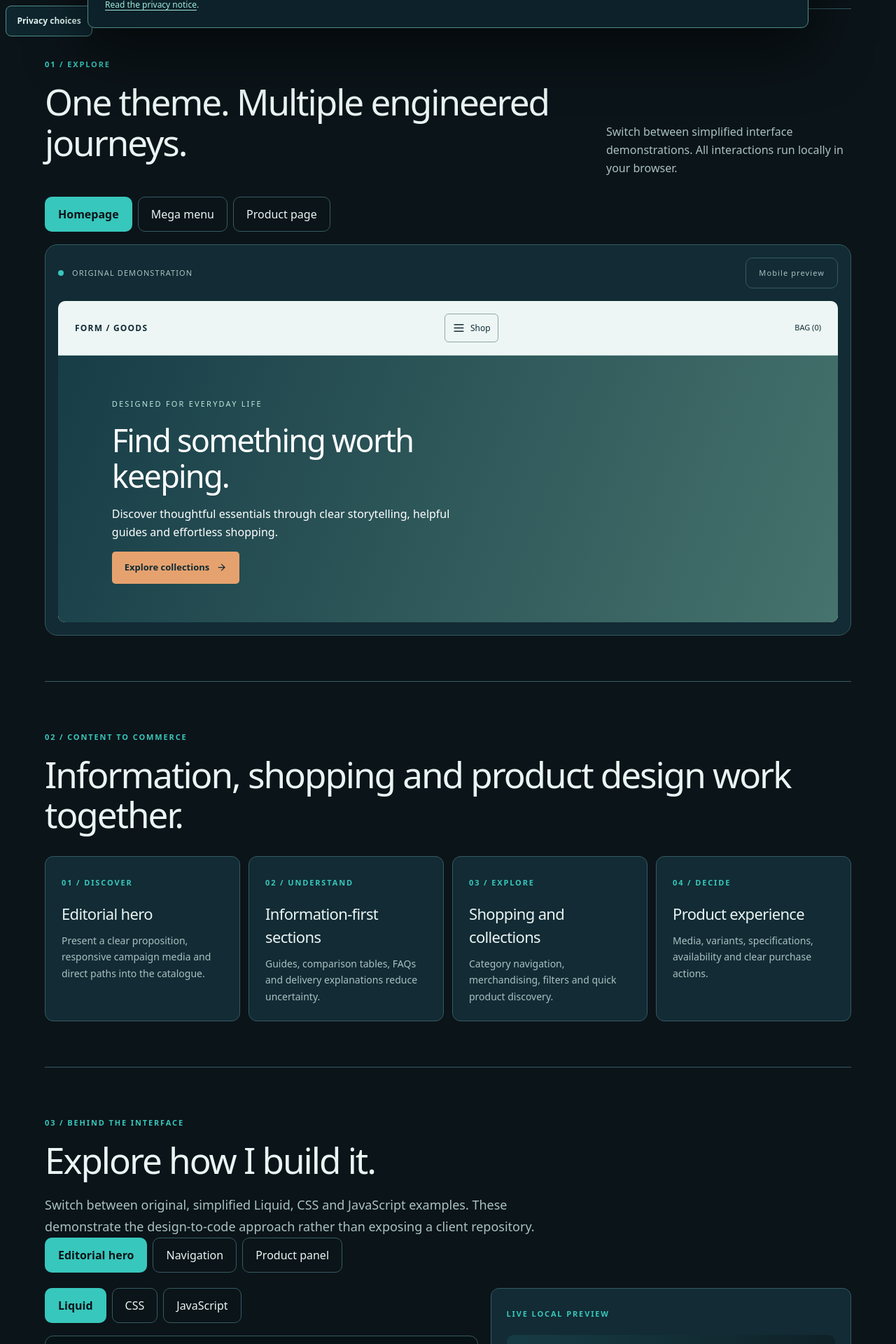
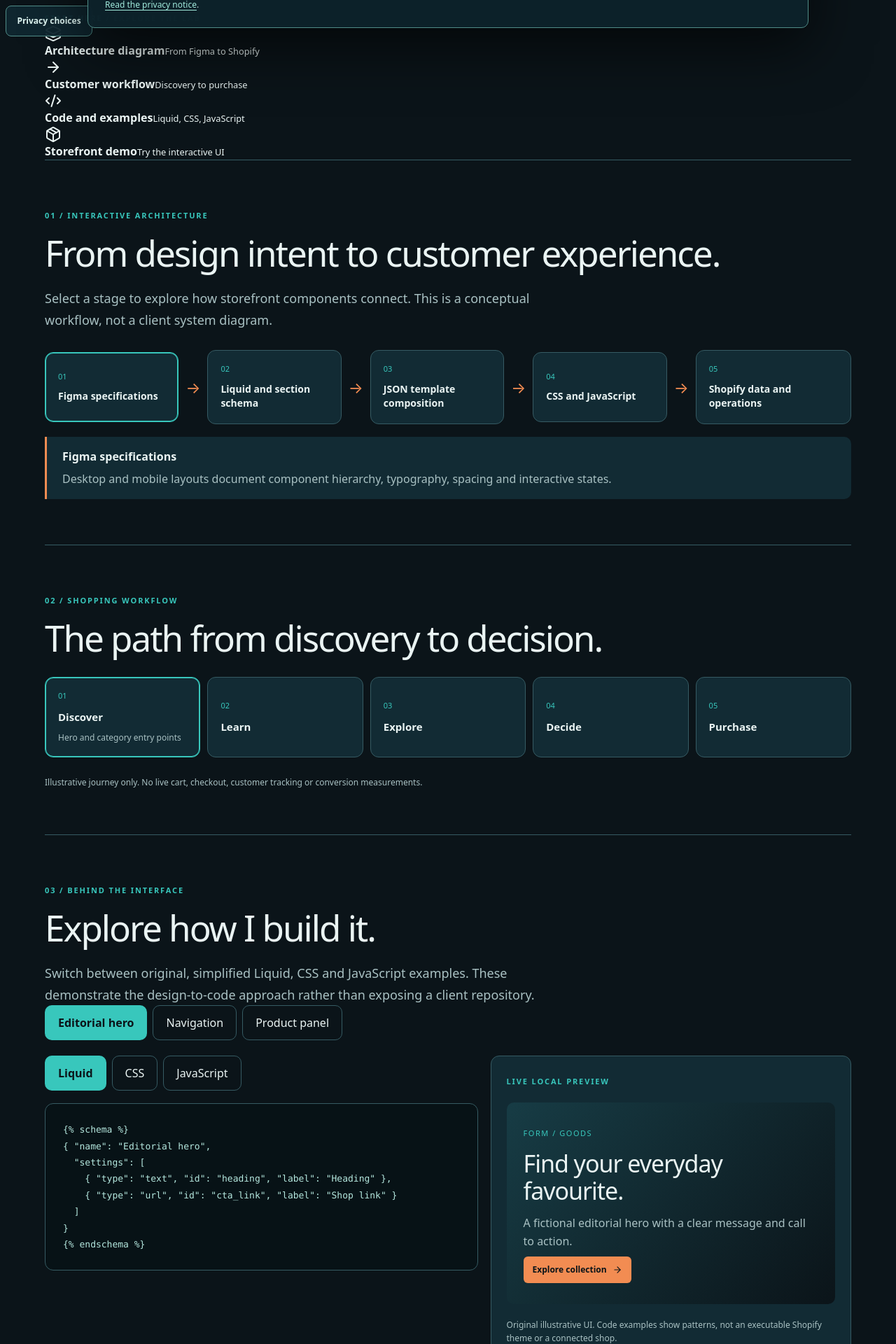
Before and after one commit to bonvallite/developer-portfolio, a Next.js app: page /projects/storefront-engineering in a window 1280 px wide. Shown: the part 740-2660 px from the top of the page at 70% size. Built offline with nearby package versions, Linux system fonts and the light colour scheme.

Commit message:
feat: prioritise technical demonstrations and add direct section navigation

```diff
--- a/app/projects/storefront-engineering/page.tsx
+++ b/app/projects/storefront-engineering/page.tsx
@@ -109,7 +109,77 @@ export default function StorefrontEngineering(){
         <p className="se-disclaimer">Original fictional storefront and source examples. No client branding, production product data, private theme code or measured sales claims.</p>
       </header>
 
-      <section className="se-section" aria-labelledby="demo-heading">
+      {/* 24 Nov 2026: direct technical entry points, before the long-form demo.
+          Native fragment links work without JavaScript and preserve keyboard navigation. */}
+      <nav className="se-quick-nav" id="technical-lab" aria-label="Explore technical demonstrations">
+        <span className="se-eyebrow">START HERE / EXPLORE THE LAB</span>
+        <div className="se-quick-grid">
+          <a href="#architecture-diagram"><Layers3 size={24} aria-hidden="true"/><strong>Architecture diagram</strong><small>From Figma to Shopify</small></a>
+          <a href="#shopping-workflow"><ArrowRight size={24} aria-hidden="true"/><strong>Customer workflow</strong><small>Discovery to purchase</small></a>
+          <a href="#code-explorer"><Code2 size={24} aria-hidden="true"/><strong>Code and examples</strong><small>Liquid, CSS, JavaScript</small></a>
+          <a href="#storefront-demo"><Package size={24} aria-hidden="true"/><strong>Storefront demo</strong><small>Try the interactive UI</small></a>
+        </div>
+      </nav>
+
+      {/* Original educational diagram: select a node to reveal its role.
+          Nodes are buttons, not decorative graphics, for keyboard access. */}
+      <section className="se-section" id="architecture-diagram" aria-labelledby="diagram-heading">
+        <span className="se-eyebrow">01 / INTERACTIVE ARCHITECTURE</span>
+        <h2 id="diagram-heading">From design intent to customer experience.</h2>
+        <p className="se-skills-intro">Select a stage to explore how storefront components connect. This is a conceptual workflow, not a client system diagram.</p>
+        <div className="se-diagram" role="group" aria-label="Storefront architecture stages">
+          {steps.map((stage,index)=><div className="se-diagram-step" key={stage.title}>
+            <button type="button" aria-pressed={architectureStage===index} className={architectureStage===index?'se-node se-node-active':'se-node'} onClick={()=>setArchitectureStage(index)}>
+              <span>0{index+1}</span><strong>{stage.title}</strong>
+            </button>
+            {index<steps.length-1&&<span className="se-diagram-arrow" aria-hidden="true">→</span>}
+          </div>)}
+        </div>
+        <div className="se-diagram-detail" role="status"><strong>{steps[architectureStage].title}</strong><p>{steps[architectureStage].description}</p></div>
+      </section>
+      {/* Journey selector models intent, not a live commerce funnel. */}
+      <section className="se-section" id="shopping-workflow" aria-labelledby="workflow-heading">
+        <span className="se-eyebrow">02 / SHOPPING WORKFLOW</span>
+        <h2 id="workflow-heading">The path from discovery to decision.</h2>
+        <div className="se-workflow" role="group" aria-label="Customer journey steps">
+          {[
+            ['Discover','Hero and category entry points'],
+            ['Learn','Guides, comparison and delivery information'],
+            ['Explore','Collections and product discovery'],
+            ['Decide','Variants, specifications and availability'],
+            ['Purchase','Cart and platform-managed checkout']
+          ].map(([title,description],index)=><button type="button" key={title} aria-pressed={journeyStage===index} className={journeyStage===index?'se-workflow-step se-workflow-active':'se-workflow-step'} onClick={()=>setJourneyStage(index)}>
+            <span>0{index+1}</span><strong>{title}</strong>{journeyStage===index&&<small>{description}</small>}
+          </button>)}
+        </div>
+        <p className="se-skills-note">Illustrative journey only. No live cart, checkout, customer tracking or conversion measurements.</p>
+      </section>
+      <section className="se-section" id="code-explorer" aria-labelledby="code-heading">
+        <span className="se-eyebrow">03 / BEHIND THE INTERFACE</span>
+        <h2 id="code-heading">Explore how I build it.</h2>
+        <p className="se-skills-intro">Switch between original, simplified Liquid, CSS and JavaScript examples. These demonstrate the design-to-code approach rather than exposing a client repository.</p>
+        {/* Component selection updates both source and rendered example.
+            Samples are authored for this portfolio, not copied from a merchant. */}
+        <div className="se-tabs" role="group" aria-label="Storefront component">
+          {(['hero','navigation','product'] as const).map(component=><button type="button" key={component} aria-pressed={demoComponent===component} className={demoComponent===component?'selected':''} onClick={()=>setDemoComponent(component)}>{component==='hero'?'Editorial hero':component==='navigation'?'Navigation':'Product panel'}</button>)}
+        </div>
+        <div className="se-explorer-grid">
+          <div className="se-explorer-source">
+            <div className="se-tabs" role="group" aria-label="Code language">
+              {(['liquid','css','javascript'] as const).map(language=><button type="button" key={language} aria-pressed={codeTab===language} className={codeTab===language?'selected':''} onClick={()=>setCodeTab(language)}>{language==='javascript'?'JavaScript':language==='liquid'?'Liquid':'CSS'}</button>)}
+            </div>
+            <pre className="se-code"><code>{componentSamples[demoComponent][codeTab]}</code></pre>
+          </div>
+          <div className="se-explorer-preview">
+            <span className="se-eyebrow">LIVE LOCAL PREVIEW</span>
+            {demoComponent==='hero'&&<div className="se-preview-hero"><span>FORM / GOODS</span><h3>Find your everyday favourite.</h3><p>A fictional editorial hero with a clear message and call to action.</p><span className="se-preview-cta">Explore collection <ArrowRight size={14}/></span></div>}
+            {demoComponent==='navigation'&&<div className="se-preview-nav"><button type="button" aria-expanded={previewMenuOpen} aria-controls="se-preview-categories" onClick={()=>setPreviewMenuOpen(value=>!value)}>{previewMenuOpen?'Close categories':'Browse categories'} <Menu size={16}/></button><div id="se-preview-categories" hidden={!previewMenuOpen}><span>New arrivals</span><span>Everyday essentials</span><span>Curated sets</span></div></div>}
+            {demoComponent==='product'&&<div className="se-preview-product"><div className="se-preview-product-art" aria-hidden="true"><Package size={46}/></div><h3>Everyday essential</h3><label htmlFor="se-preview-option">Select option</label><select id="se-preview-option" value={previewOption} onChange={event=>setPreviewOption(event.target.value)}>{['Small','Medium','Large'].map(option=><option key={option}>{option}</option>)}</select><p>Selected: {previewOption}</p><span className="se-preview-cta">Preview only · no checkout</span></div>}
+            <p className="se-preview-note">Original illustrative UI. Code examples show patterns, not an executable Shopify theme or a connected shop.</p>
+          </div>
+        </div>
+      </section>
+      <section className="se-section" id="storefront-demo" aria-labelledby="demo-heading">
         <div className="se-heading"><div><span className="se-eyebrow">01 / EXPLORE</span><h2 id="demo-heading">One theme. Multiple engineered journeys.</h2></div><p>Switch between simplified interface demonstrations. All interactions run locally in your browser.</p></div>
         <div className="se-tabs" role="group" aria-label="Demo view">
           {([['homepage','Homepage'],['navigation','Mega menu'],['product','Product page']] as const).map(([value,label])=><button key={value} type="button" aria-pressed={mode===value} className={mode===value?'selected':''} onClick={()=>{setMode(value);setOpen(false);}}>{label}</button>)}
@@ -141,64 +211,6 @@ export default function StorefrontEngineering(){
             ['04 / DECIDE','Product experience','Media, variants, specifications, availability and clear purchase actions.']
           ].map(([number,title,description])=><article key={number}><span className="se-eyebrow">{number}</span><h3>{title}</h3><p>{description}</p></article>)}
         </div>
-      </section>
-      <section className="se-section" aria-labelledby="code-heading">
-        <span className="se-eyebrow">03 / BEHIND THE INTERFACE</span>
-        <h2 id="code-heading">Explore how I build it.</h2>
-        <p className="se-skills-intro">Switch between original, simplified Liquid, CSS and JavaScript examples. These demonstrate the design-to-code approach rather than exposing a client repository.</p>
-        {/* Component selection updates both source and rendered example.
-            Samples are authored for this portfolio, not copied from a merchant. */}
-        <div className="se-tabs" role="group" aria-label="Storefront component">
-          {(['hero','navigation','product'] as const).map(component=><button type="button" key={component} aria-pressed={demoComponent===component} className={demoComponent===component?'selected':''} onClick={()=>setDemoComponent(component)}>{component==='hero'?'Editorial hero':component==='navigation'?'Navigation':'Product panel'}</button>)}
-        </div>
-        <div className="se-explorer-grid">
-          <div className="se-explorer-source">
-            <div className="se-tabs" role="group" aria-label="Code language">
-              {(['liquid','css','javascript'] as const).map(language=><button type="button" key={language} aria-pressed={codeTab===language} className={codeTab===language?'selected':''} onClick={()=>setCodeTab(language)}>{language==='javascript'?'JavaScript':language==='liquid'?'Liquid':'CSS'}</button>)}
-            </div>
-            <pre className="se-code"><code>{componentSamples[demoComponent][codeTab]}</code></pre>
-          </div>
-          <div className="se-explorer-preview">
-            <span className="se-eyebrow">LIVE LOCAL PREVIEW</span>
-            {demoComponent==='hero'&&<div className="se-preview-hero"><span>FORM / GOODS</span><h3>Find your everyday favourite.</h3><p>A fictional editorial hero with a clear message and call to action.</p><span className="se-preview-cta">Explore collection <ArrowRight size={14}/></span></div>}
-            {demoComponent==='navigation'&&<div className="se-preview-nav"><button type="button" aria-expanded={previewMenuOpen} aria-controls="se-preview-categories" onClick={()=>setPreviewMenuOpen(value=>!value)}>{previewMenuOpen?'Close categories':'Browse categories'} <Menu size={16}/></button><div id="se-preview-categories" hidden={!previewMenuOpen}><span>New arrivals</span><span>Everyday essentials</span><span>Curated sets</span></div></div>}
-            {demoComponent==='product'&&<div className="se-preview-product"><div className="se-preview-product-art" aria-hidden="true"><Package size={46}/></div><h3>Everyday essential</h3><label htmlFor="se-preview-option">Select option</label><select id="se-preview-option" value={previewOption} onChange={event=>setPreviewOption(event.target.value)}>{['Small','Medium','Large'].map(option=><option key={option}>{option}</option>)}</select><p>Selected: {previewOption}</p><span className="se-preview-cta">Preview only · no checkout</span></div>}
-            <p className="se-preview-note">Original illustrative UI. Code examples show patterns, not an executable Shopify theme or a connected shop.</p>
-          </div>
-        </div>
-      </section>
-      {/* Original educational diagram: select a node to reveal its role.
-          Nodes are buttons, not decorative graphics, for keyboard access. */}
-      <section className="se-section" aria-labelledby="diagram-heading">
-        <span className="se-eyebrow">04 / INTERACTIVE ARCHITECTURE</span>
-        <h2 id="diagram-heading">From design intent to customer experience.</h2>
-        <p className="se-skills-intro">Select a stage to explore how storefront components connect. This is a conceptual workflow, not a client system diagram.</p>
-        <div className="se-diagram" role="group" aria-label="Storefront architecture stages">
-          {steps.map((stage,index)=><div className="se-diagram-step" key={stage.title}>
-            <button type="button" aria-pressed={architectureStage===index} className={architectureStage===index?'se-node se-node-active':'se-node'} onClick={()=>setArchitectureStage(index)}>
-              <span>0{index+1}</span><strong>{stage.title}</strong>
-            </button>
-            {index<steps.length-1&&<span className="se-diagram-arrow" aria-hidden="true">→</span>}
-          </div>)}
-        </div>
-        <div className="se-diagram-detail" role="status"><strong>{steps[architectureStage].title}</strong><p>{steps[architectureStage].description}</p></div>
-      </section>
-      {/* Journey selector models intent, not a live commerce funnel. */}
-      <section className="se-section" aria-labelledby="workflow-heading">
-        <span className="se-eyebrow">05 / SHOPPING WORKFLOW</span>
-        <h2 id="workflow-heading">The path from discovery to decision.</h2>
-        <div className="se-workflow" role="group" aria-label="Customer journey steps">
-          {[
-            ['Discover','Hero and category entry points'],
-            ['Learn','Guides, comparison and delivery information'],
-            ['Explore','Collections and product discovery'],
-            ['Decide','Variants, specifications and availability'],
-            ['Purchase','Cart and platform-managed checkout']
-          ].map(([title,description],index)=><button type="button" key={title} aria-pressed={journeyStage===index} className={journeyStage===index?'se-workflow-step se-workflow-active':'se-workflow-step'} onClick={()=>setJourneyStage(index)}>
-            <span>0{index+1}</span><strong>{title}</strong>{journeyStage===index&&<small>{description}</small>}
-          </button>)}
-        </div>
-        <p className="se-skills-note">Illustrative journey only. No live cart, checkout, customer tracking or conversion measurements.</p>
       </section>
       <section className="se-section" aria-labelledby="architecture-heading">
         <div className="se-heading"><div><span className="se-eyebrow">06 / ENGINEERING</span><h2 id="architecture-heading">From frame to functioning storefront.</h2></div><p>The layer-by-layer model connects visual intent with maintainable platform behaviour.</p></div>
```
